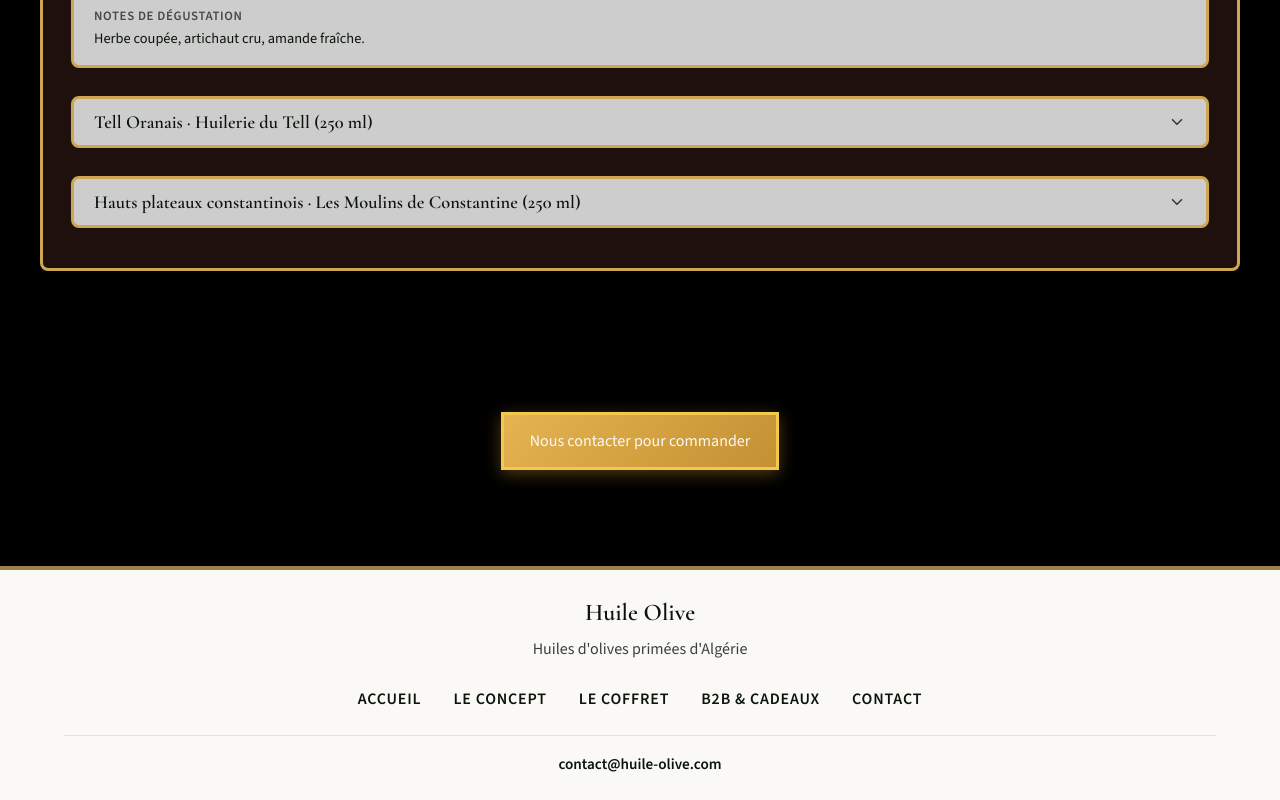
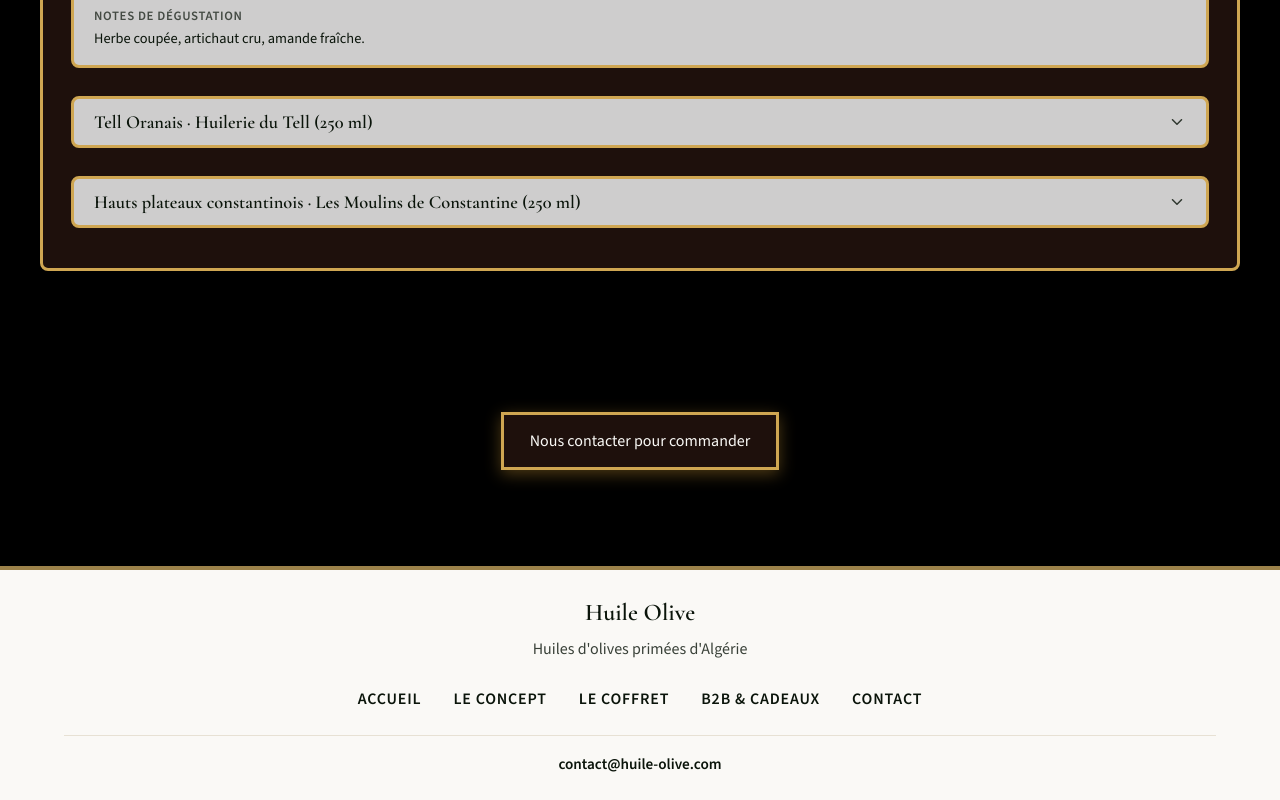
Before and after one commit to lilall39/huile-olive, a Next.js app: page /coffret in a window 1280 px wide. Shown: the part 811-1611 px from the top of the page. Built offline with nearby package versions, Linux system fonts and the light colour scheme.

Commit message:
Coffret : application de la couleur bois sombre au bouton de contact en bas de page
Co-authored-by: Cursor <cursoragent@cursor.com>

```diff
--- a/app/coffret/page.module.css
+++ b/app/coffret/page.module.css
@@ -250,6 +250,16 @@
   color: #000;
 }
 
+.cta a {
+  background: #1e100c !important; /* Même couleur bois sombre que le bouton du haut */
+  color: var(--blanc-casse) !important;
+  border-color: #cfa652 !important;
+}
+
+.cta a:hover {
+  background: #321b14 !important;
+}
+
 @media (max-width: 768px) {
   .hero {
     padding: 3rem 1.5rem 1.5rem;
```
